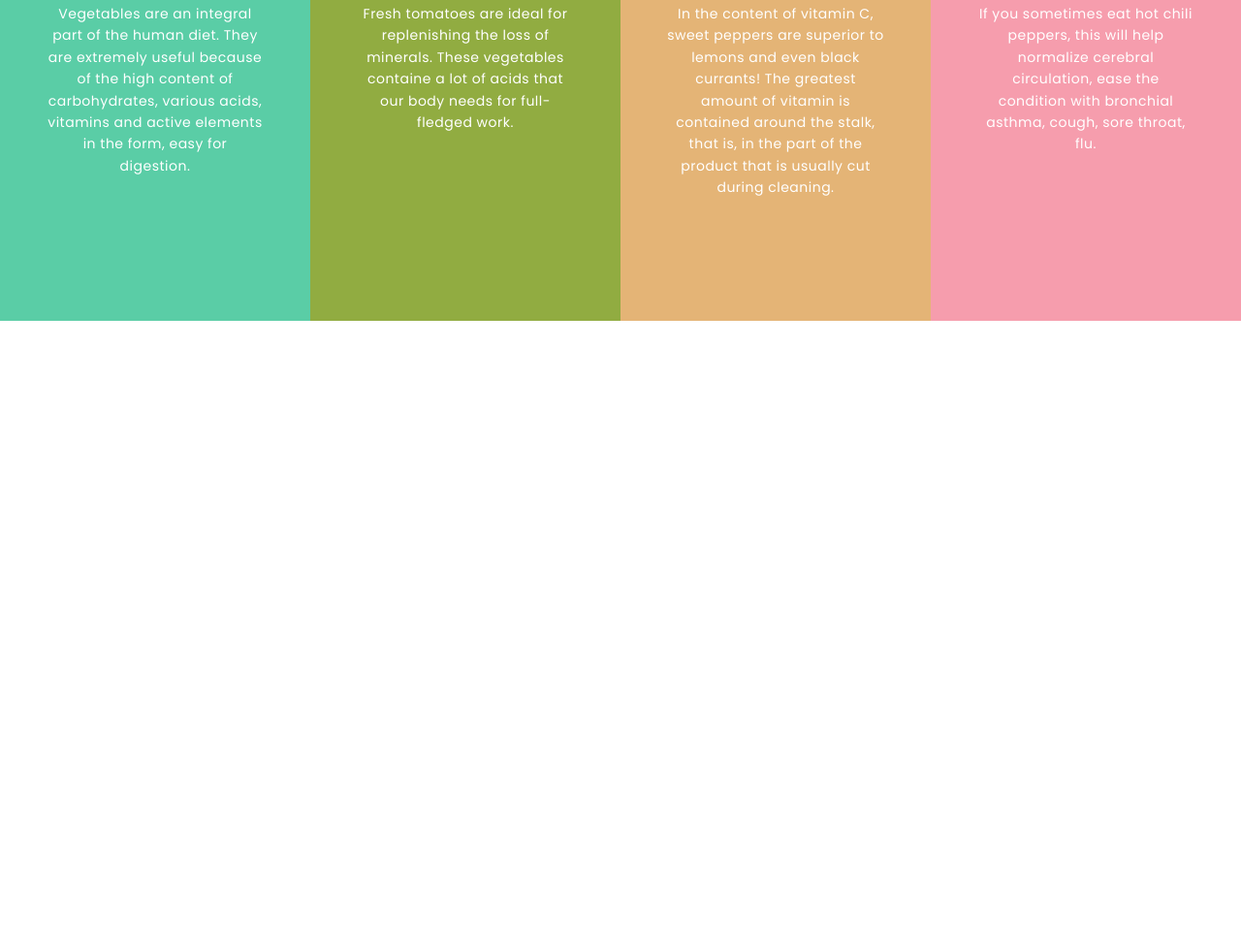
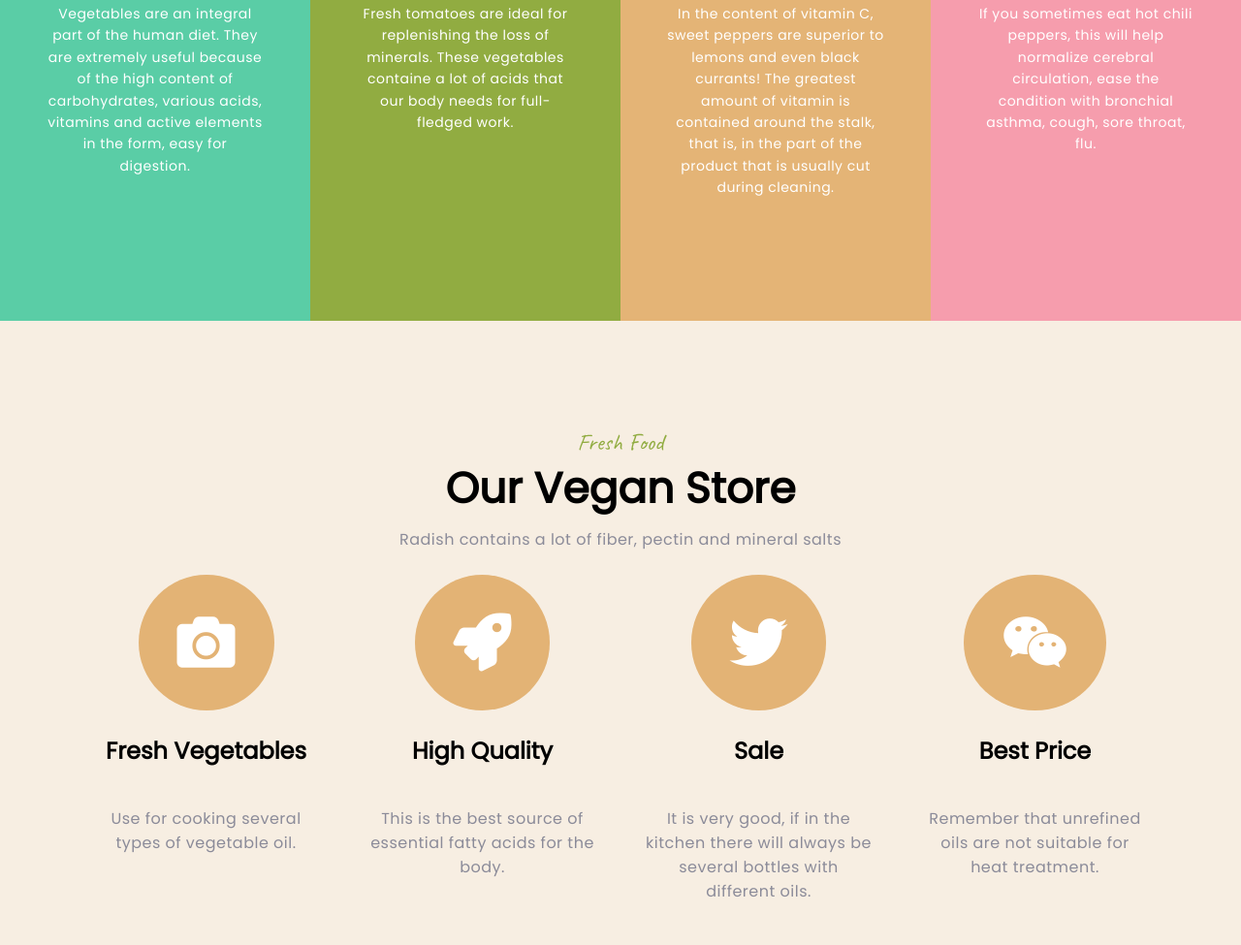
Before and after one commit to shiwangi20/frontend-practice, a plain HTML site: page vegan-store/index.html in a window 1280 px wide. Shown: the part 1088-2063 px from the top of the page at 97% size. Before the commit the page ends 1419 px from the top, so only its background shows below. Drawn offline with Linux system fonts and the light colour scheme.

Commit message:
added store section

```diff
--- a/vegan-store/index.html
+++ b/vegan-store/index.html
@@ -6,6 +6,7 @@
     <meta name="viewport" content="width=device-width, initial-scale=1.0">
     <link rel="preconnect" href="https://fonts.gstatic.com">
     <link href="https://fonts.googleapis.com/css2?family=Poppins&display=swap" rel="stylesheet">
+    <link href="https://fonts.googleapis.com/css2?family=Caveat&display=swap" rel="stylesheet">
     <link rel='stylesheet' href='./main.css'/>
     <link rel="stylesheet" href="https://use.fontawesome.com/releases/v5.7.2/css/all.css" integrity="sha384-fnmOCqbTlWIlj8LyTjo7mOUStjsKC4pOpQbqyi7RrhN7udi9RwhKkMHpvLbHG9Sr" crossorigin="anonymous">
     <title>Vegan Store</title>
@@ -74,6 +75,35 @@
                 </div>
             </div>
         </section>
+        <section class='store-section'>
+            <div class='store-section-wrapper'>
+                <div class='green-text store-subcategory'>Fresh Food</div>
+                <div class='store-section-heading'>Our Vegan Store</div>
+                <div class='store-section-description'>Radish contains a lot of fiber, pectin and mineral salts</div>
+                <div class='store-items-wrapper'>
+                    <div class='store-item'>
+                        <div class='store-item-icon'><i class="fa fa-camera"></i></div>
+                        <h3 class='store-item-label'>Fresh Vegetables</h3>
+                        <p class='store-section-description'>Use for cooking several types of vegetable oil.</p>
+                    </div>
+                    <div class='store-item'>
+                        <div class='store-item-icon'><i class="fa-rocket fa"></i></div>
+                        <h3 class='store-item-label'>High Quality</h3>
+                        <p class='store-section-description'>This is the best source of essential fatty acids for the body.</p>
+                    </div>
+                    <div class='store-item'>
+                        <div class='store-item-icon'><i class="fab fa-twitter"></i></div>
+                        <h3 class='store-item-label'>Sale</h3>
+                        <p class='store-section-description'>It is very good, if in the kitchen there will always be several bottles with different oils.</p>
+                    </div>
+                    <div class='store-item'>
+                        <div class='store-item-icon'><i class="fab fa-weixin"></i></div>
+                        <h3 class='store-item-label'>Best Price</h3>
+                        <p class='store-section-description'>Remember that unrefined oils are not suitable for heat treatment.</p>
+                    </div>
+                </div>
+            </div>
+        </section>
     </div>
 </body>
 </html>
--- a/vegan-store/main.css
+++ b/vegan-store/main.css
@@ -5,11 +5,18 @@
     --font-size-small: 14px;
     --font-size-xsmall: 12px;
     --color-green: rgb(170,210,54);
+    --description-text-color: #8b8b99;
 }
 
 body {
     font-family: 'Poppins', 'sans-serif';
     margin: 0;
+}
+
+.green-text {
+    color: #91ac41;
+    font-size: 24px;
+    font-family: 'Caveat', cursive;
 }
 
 .container {
@@ -111,7 +118,7 @@ nav {
     font-size: var(--font-size-small);
     letter-spacing: 0.5px;
     font-weight: var(--font-weight-regular);
-    color: #8b8b99;
+    color: var(--description-text-color);
     margin: 14px 0;
     padding-top: 32px;
 }
@@ -164,3 +171,63 @@ nav {
 .step-smile {
     background-color: #f69dad;
 }
+
+.store-section{
+    background-color: #f7eee2;
+    padding: 75px 0;
+}
+
+.store-section-wrapper {
+    text-align: center;
+}
+
+.store-subcategory {
+    margin-top: 35px;
+}
+
+.store-section-heading {
+    font-size: 44px;
+    font-weight: var(--font-weight-bold);
+    margin-bottom: 8px;
+}
+
+.store-section-description {
+    font-size: var(--font-size-regular);
+    font-weight: 500;
+    color: var(--description-text-color);
+    letter-spacing: 0.5px;
+}
+
+.store-section-spacing {
+    margin-bottom: 55px;
+}
+
+.store-items-wrapper {
+    display: flex;
+    max-width: 1140px;
+    margin: 0 auto;
+}
+
+.store-item {
+    display: flex;
+    flex-direction: column;
+    align-items: center;
+    width: 25%;
+    padding: 24px;
+}
+
+.store-item-icon {
+    background-color: #e3b375;
+    padding: 40px;
+    border-radius: 50%;
+    color: white;
+}
+
+.store-item-icon i {
+    font-size: 60px;
+}
+
+.store-item-label {
+    font-size: 24px;
+    font-weight: var(--font-weight-bold);
+}
```
